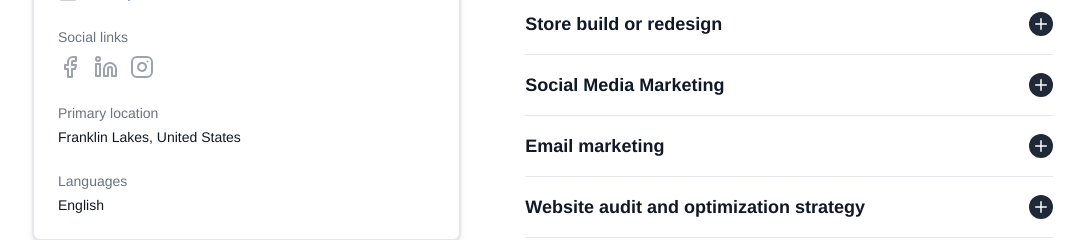
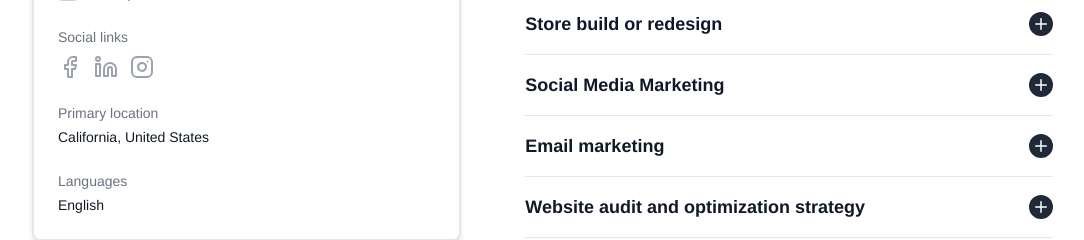
Before and after one commit to Sameem-Amjad/Nandhini_portfolio, a Next.js app: page / in a window 1280 px wide. Shown: the part 840-1080 px from the top of the page, without its empty margins (48-1132 px from the left). Built offline with nearby package versions, Linux system fonts and the light colour scheme.

Commit message:
chore: add california as primary location

```diff
--- a/src/components/sidebar.tsx
+++ b/src/components/sidebar.tsx
@@ -90,7 +90,7 @@ const Sidebar = () => (
 
             <div>
                 <h3 className="text-gray-500 font-medium mb-1">Primary location</h3>
-                <p className="text-gray-900">Franklin Lakes, United States</p>
+                <p className="text-gray-900">California, United States</p>
             </div>
 
             <div>
```
